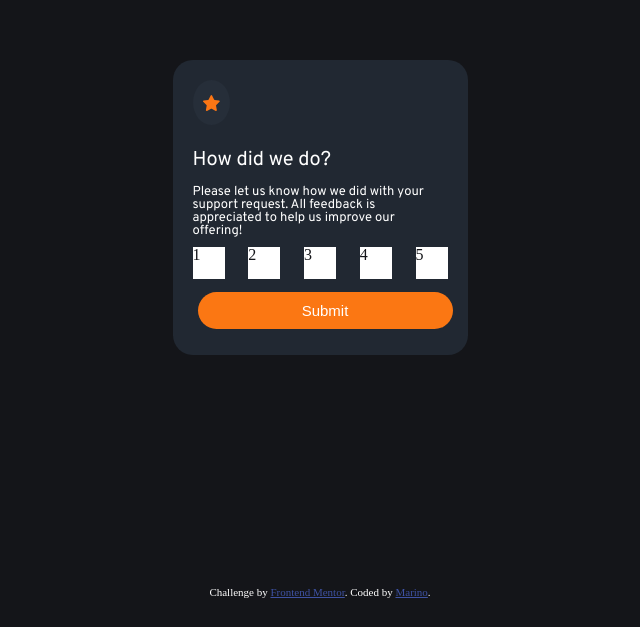
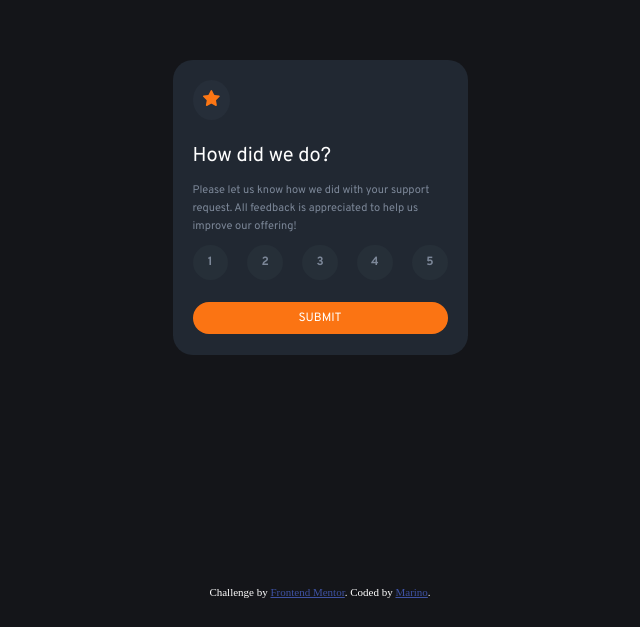
Before and after one commit to marinojro/interactive-rating-component-main, a plain HTML site: page index.html in a window 1280 px wide. Shown: the part 173-800 px from the top of the page, without its empty margins (320-960 px from the left). Drawn offline with Linux system fonts and the light colour scheme.

Commit message:
refactoring buttons selector and style

```diff
--- a/css/style.css
+++ b/css/style.css
@@ -1,6 +1,10 @@
+* {
+    font-family: 'Overpass', sans-serif;
+    color: white;
+}
+
 body {
     background: #141519;
-    color: white;
 }
 
 .container {
@@ -26,24 +30,21 @@ body {
 
 .image-star {
     background: #262E39;
-    border-radius: 20px;
-    font-size: 25px;
     text-align: center;
-    margin-right: 10px;
     border-radius: 50%;
-    display: inline-block;
     padding: 10px;
 }
 
 .text h1 {
     font-size: 20px;
-    font-family: 'Overpass', sans-serif;
     font-weight: 400;
 }
 
 .text p {
-    font-size: 13px;
-    font-family: 'Overpass', sans-serif;
+    font-size: 11px;
+    color: hsl(216, 12%, 54%);
+    line-height: 1.6em;
+
 }
 
 .notes {
@@ -54,25 +55,33 @@ body {
     justify-content: space-between;
 }
 
-.number {
-    width: 2rem;
-    height: 2rem;
-    background: white;
-    color: #141519;
+.selector {
+    width: 2.2rem;
+    height: 2.2rem;
+    background: #262F38;
+    color: hsl(216, 12%, 54%);
+    border: none;
+    text-align: center;
+    border-radius: 50%;
+    cursor: pointer;
+    font-size: 12px;
+    font-weight: 700;
 }
 
 .submit {
     border-radius: 20px;
-    background-color: #FB7713;
+    background-color: hsl(25, 97%, 53%);
     border: none;
     color: #FFFFFF;
+    cursor: pointer;
     text-align: center;
-    font-size: 15px;
-    padding: 10px;
+    text-transform: uppercase;
+    transition: all 0.5s;
+    font-size: 12px;
+    font-weight: 400;
+    padding: 8px;
     width: 100%;
-    transition: all 0.5s;
-    cursor: pointer;
-    margin: 5px;
+    margin-top: 0.8rem;
 }
 
 footer {
--- a/index.html
+++ b/index.html
@@ -19,18 +19,21 @@
   <main class="container">
     <div class="box">
       <section class="image-star"><img src="images/icon-star.svg" alt="image-star"></section>
+
       <section class="text">
         <h1 class="title">How did we do?</h1>
         <p>Please let us know how we did with your support request. All feedback is appreciated to help us improve our
           offering!</p>
       </section>
-      <ul class="notes">
-        <li class="number">1</li>
-        <li class="number">2</li>
-        <li class="number">3</li>
-        <li class="number">4</li>
-        <li class="number">5</li>
-      </ul>
+
+      <section class="notes">
+        <input class="selector" type="button" value="1">
+        <input class="selector" type="button" value="2">
+        <input class="selector" type="button" value="3">
+        <input class="selector" type="button" value="4">
+        <input class="selector" type="button" value="5">
+      </section>
+
       <button class="submit">Submit</button>
     </div>
   </main>
```
